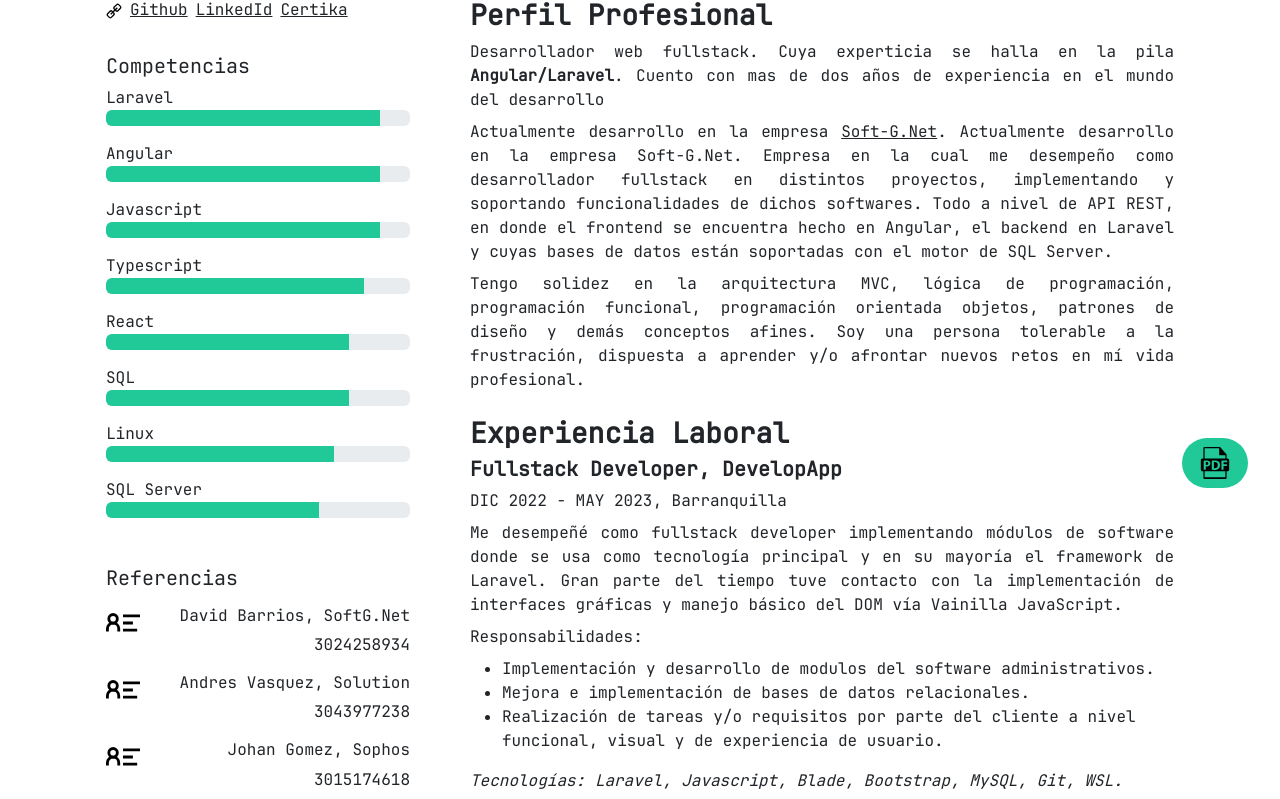
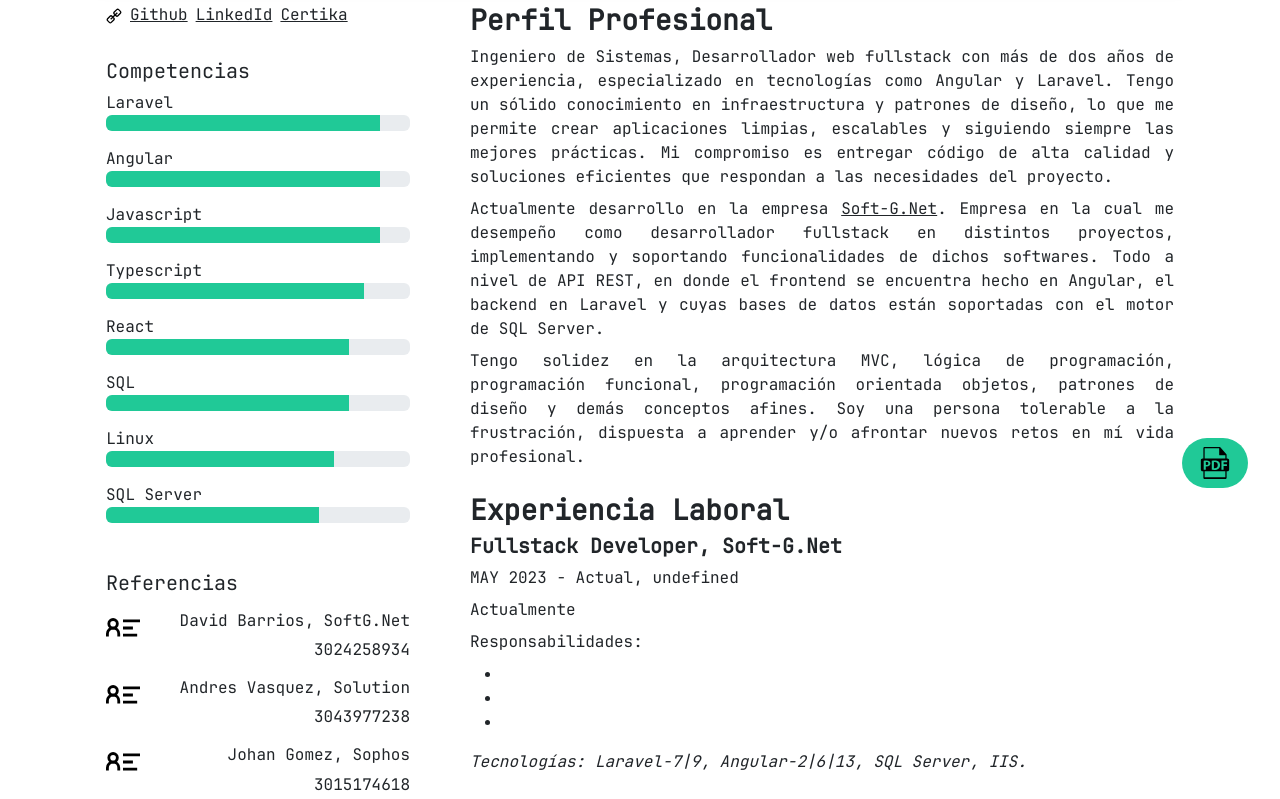
Before and after one commit to jesushdz97/hdv, a React (Vite) app: page / in a window 1280 px wide. Shown: the part 280-1079 px from the top of the page. Built offline with nearby package versions, Linux system fonts and the light colour scheme; what @react-pdf/renderer would draw is missing.

Commit message:
feat: update cv

```diff
--- a/src/components/data/data.js
+++ b/src/components/data/data.js
@@ -1,4 +1,12 @@
 const workExperience = [
+  {
+    title: 'Fullstack Developer',
+    company: 'Soft-G.Net',
+    duration: { from: 'MAY 2023', to: 'Actual' },
+    description: 'Actualmente',
+    responsibilities: ['', '', ''],
+    technologies: ['Laravel-7|9, Angular-2|6|13, SQL Server, IIS']
+  },
   {
     title: 'Fullstack Developer',
     company: 'DevelopApp',
@@ -15,9 +23,7 @@ const workExperience = [
       'Laravel',
       'Javascript',
       'Blade',
-      'Bootstrap',
       'MySQL',
-      'Git',
       'WSL',
     ],
   },
@@ -36,11 +42,9 @@ const workExperience = [
     technologies: [
       'React',
       'Node',
-      'Flask',
       'Bootstrap',
       'NodeRED',
       'Socket',
-      'Websocket',
       'Laravel',
     ],
   },
--- a/src/components/header/Header.jsx
+++ b/src/components/header/Header.jsx
@@ -18,7 +18,7 @@ function Header() {
       </div>
       <img
         src={photo}
-        style={{ height: '230px', objectFit: 'cover' }}
+        style={{ height: '235px', objectFit: 'cover' }}
         className='d-none d-md-block rounded zoom-img'
       />
     </header>
--- a/src/components/main/AboutMe.jsx
+++ b/src/components/main/AboutMe.jsx
@@ -9,10 +9,13 @@ function AboutMe() {
         Soy un backend developer cuya experticia se encuentra en
         el framework de Laravel (PHP), manejo de bases de datos SQL, entornos y
         ambientes en Linux. */}
-        Desarrollador web fullstack. Cuya experticia se halla en la pila
-        <span className='fw-bolder'> Angular/Laravel</span>.
-        Cuento con mas de dos años de experiencia en el mundo del desarrollo
-
+        Ingeniero de Sistemas, Desarrollador web fullstack
+        con más de dos años de experiencia, especializado en
+        tecnologías como Angular y Laravel.
+        Tengo un sólido conocimiento en infraestructura y patrones de diseño,
+        lo que me permite crear aplicaciones limpias, escalables y siguiendo
+        siempre las mejores prácticas. Mi compromiso es entregar código de alta
+        calidad y soluciones eficientes que respondan a las necesidades del proyecto.
       </Paragraph>
       <Paragraph>
         Actualmente desarrollo en la empresa{' '}
@@ -23,7 +26,6 @@ function AboutMe() {
         >
           Soft-G.Net
         </a>.
-        Actualmente desarrollo en la empresa Soft-G.Net.
         Empresa en la cual me desempeño como desarrollador fullstack en distintos proyectos,
         implementando y soportando funcionalidades de dichos softwares.
         Todo a nivel de API REST, en donde el frontend se encuentra hecho en Angular,
--- a/src/components/main/education/Educations.jsx
+++ b/src/components/main/education/Educations.jsx
@@ -8,7 +8,7 @@ const data = [
     to: 'AGO 2018',
     city: 'Barranquilla',
     description:
-      'Titulo profesional universitario en la carrera de Ingeniera de Sistemas',
+      'Titulo profesional universitario en la carrera de Ingeniera de Sistemas.',
     company: 'Universidad de la Costa',
     city: 'Barranquilla',
   },
@@ -17,7 +17,7 @@ const data = [
     from: 'MAR 2022',
     to: 'MAY 2022',
     city: 'Barranquilla',
-    description: 'Diplomado en Gestion de Proyectos TI',
+    description: 'Diplomado en Gestion de Proyectos TI.',
     company: 'Universidad de la Costa',
     city: 'Barranquilla',
   }
```
